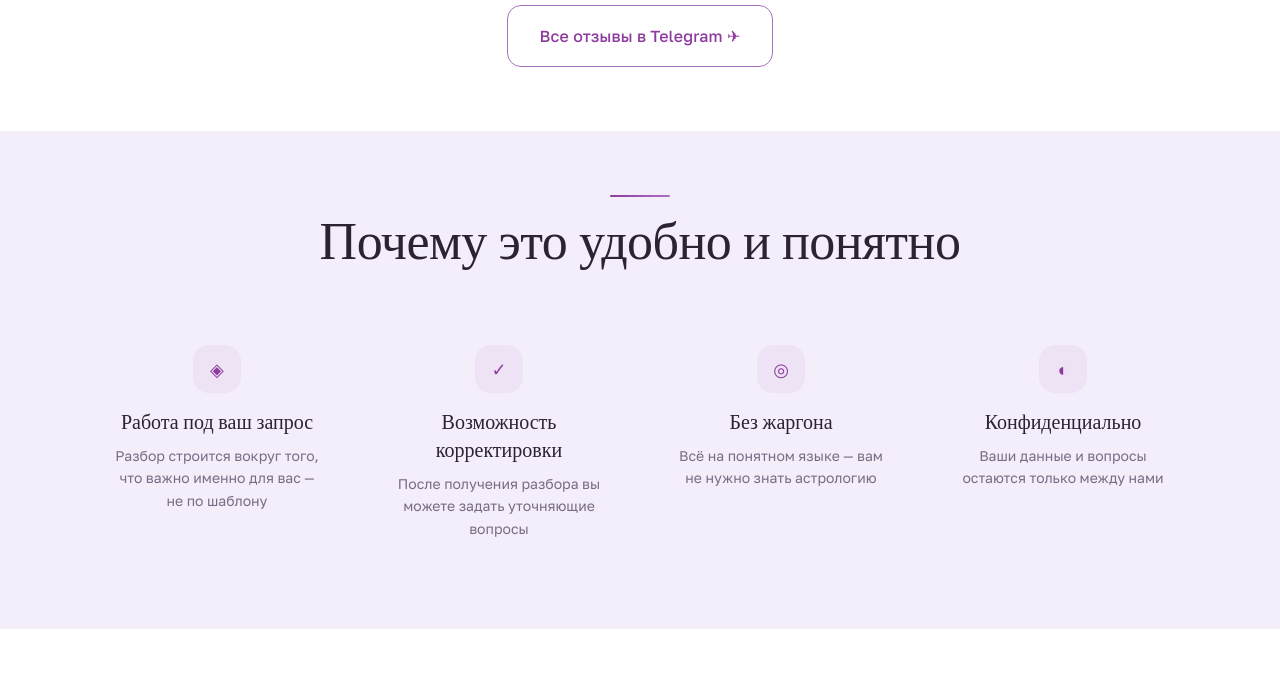
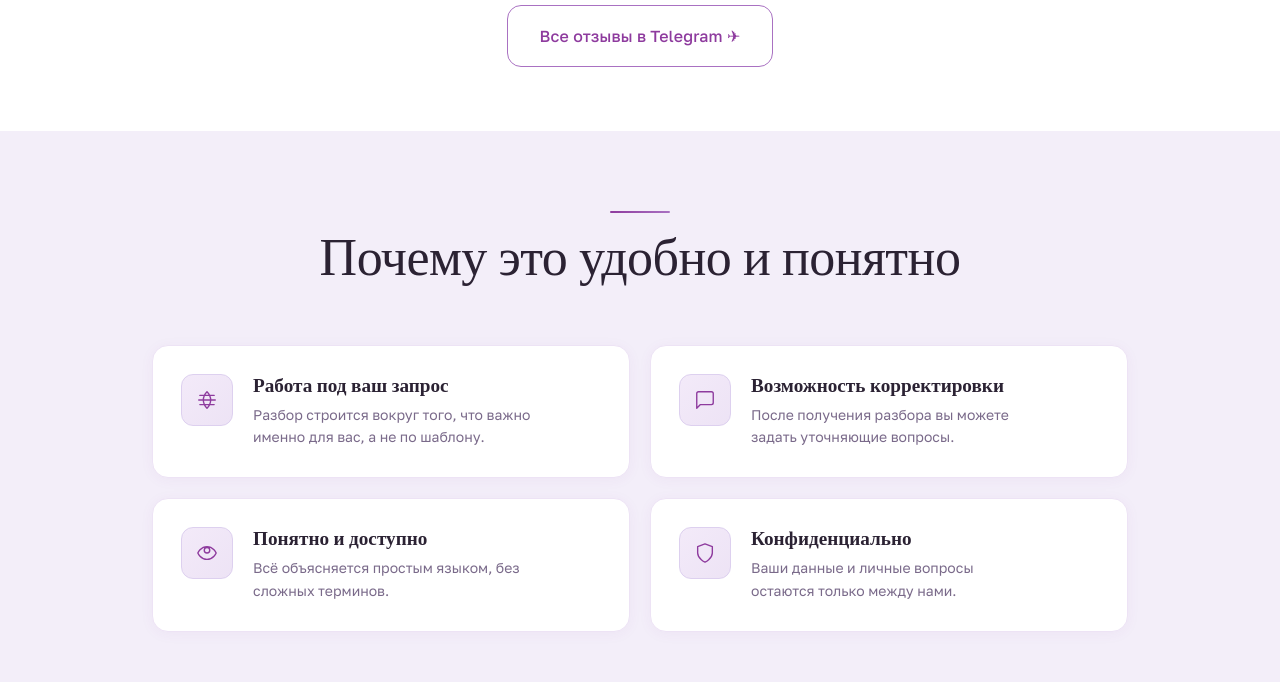
Before and after one commit to pr-poehali-dev/astrology-website-1, a React (Vite) app: page /natal in a window 1280 px wide. Shown: the part 4360-5042 px from the top of the page. Built offline with nearby package versions, Linux system fonts and the light colour scheme.

Commit message:
Редизайн блока преимуществ премиумного уровня

```diff
--- a/src/pages/Natal.tsx
+++ b/src/pages/Natal.tsx
@@ -94,10 +94,26 @@ const reviews = [
 ];
 
 const advantages = [
-  { icon: '◈', title: 'Работа под ваш запрос', desc: 'Разбор строится вокруг того, что важно именно для вас — не по шаблону' },
-  { icon: '✓', title: 'Возможность корректировки', desc: 'После получения разбора вы можете задать уточняющие вопросы' },
-  { icon: '◎', title: 'Без жаргона', desc: 'Всё на понятном языке — вам не нужно знать астрологию' },
-  { icon: '◐', title: 'Конфиденциально', desc: 'Ваши данные и вопросы остаются только между нами' },
+  {
+    svgPath: 'M12 3c0 0-4 4-4 9s4 9 4 9m0-18c0 0 4 4 4 9s-4 9-4 9M3 12h18M4.2 7h15.6M4.2 17h15.6',
+    title: 'Работа под ваш запрос',
+    desc: 'Разбор строится вокруг того, что важно именно для вас, а не по шаблону.',
+  },
+  {
+    svgPath: 'M21 15a2 2 0 0 1-2 2H7l-4 4V5a2 2 0 0 1 2-2h14a2 2 0 0 1 2 2z',
+    title: 'Возможность корректировки',
+    desc: 'После получения разбора вы можете задать уточняющие вопросы.',
+  },
+  {
+    svgPath: 'M2 12s3-7 10-7 10 7 10 7-3 7-10 7-10-7-10-7zm10 0a3 3 0 1 0 0-6 3 3 0 0 0 0 6z',
+    title: 'Понятно и доступно',
+    desc: 'Всё объясняется простым языком, без сложных терминов.',
+  },
+  {
+    svgPath: 'M12 22s8-4 8-10V5l-8-3-8 3v7c0 6 8 10 8 10z',
+    title: 'Конфиденциально',
+    desc: 'Ваши данные и личные вопросы остаются только между нами.',
+  },
 ];
 
 const Natal = () => {
@@ -334,20 +350,62 @@ const Natal = () => {
       </section>
 
       {/* ADVANTAGES */}
-      <section className="py-16 section-alt">
-        <div className="max-w-6xl mx-auto px-6">
-          <div className="text-center mb-12">
+      <section className="py-20 section-alt">
+        <div className="max-w-5xl mx-auto px-6">
+          <div className="text-center mb-14">
             <div className="divider-soft mx-auto mb-4" />
             <h2 className="section-title mb-3">Почему это удобно и понятно</h2>
           </div>
-          <div className="grid grid-cols-1 sm:grid-cols-2 lg:grid-cols-4 gap-6">
+          <div className="grid grid-cols-1 sm:grid-cols-2 gap-5">
             {advantages.map((item, i) => (
-              <div key={i} className="text-center p-6">
-                <div className="w-12 h-12 rounded-2xl bg-purple-light flex items-center justify-center mx-auto mb-4">
-                  <span className="text-purple-deep text-lg">{item.icon}</span>
+              <div
+                key={i}
+                className="flex items-start gap-5 rounded-2xl p-7"
+                style={{
+                  background: '#fff',
+                  border: '1.5px solid #ede3f5',
+                  boxShadow: '0 2px 14px 0 rgba(142,59,158,0.05)',
+                }}
+              >
+                {/* Иконка */}
+                <div
+                  className="flex-shrink-0 flex items-center justify-center rounded-xl"
+                  style={{
+                    width: 52,
+                    height: 52,
+                    background: 'linear-gradient(135deg, #f3eaf9 0%, #ede3f5 100%)',
+                    border: '1px solid #ddd0ef',
+                  }}
+                >
+                  <svg
+                    width="22"
+                    height="22"
+                    viewBox="0 0 24 24"
+                    fill="none"
+                    stroke="var(--color-purple-deep)"
+                    strokeWidth="1.5"
+                    strokeLinecap="round"
+                    strokeLinejoin="round"
+                  >
+                    <path d={item.svgPath} />
+                  </svg>
                 </div>
-                <h3 className="font-cormorant text-xl font-medium text-astro-text mb-2">{item.title}</h3>
-                <p className="text-sm text-astro-muted font-golos leading-relaxed">{item.desc}</p>
+
+                {/* Текст */}
+                <div>
+                  <h3
+                    className="font-cormorant font-semibold mb-1.5"
+                    style={{ fontSize: '1.2rem', lineHeight: 1.25, color: 'var(--color-text)' }}
+                  >
+                    {item.title}
+                  </h3>
+                  <p
+                    className="font-golos leading-relaxed"
+                    style={{ fontSize: '0.875rem', color: '#7a6a8a', maxWidth: 280 }}
+                  >
+                    {item.desc}
+                  </p>
+                </div>
               </div>
             ))}
           </div>
```
